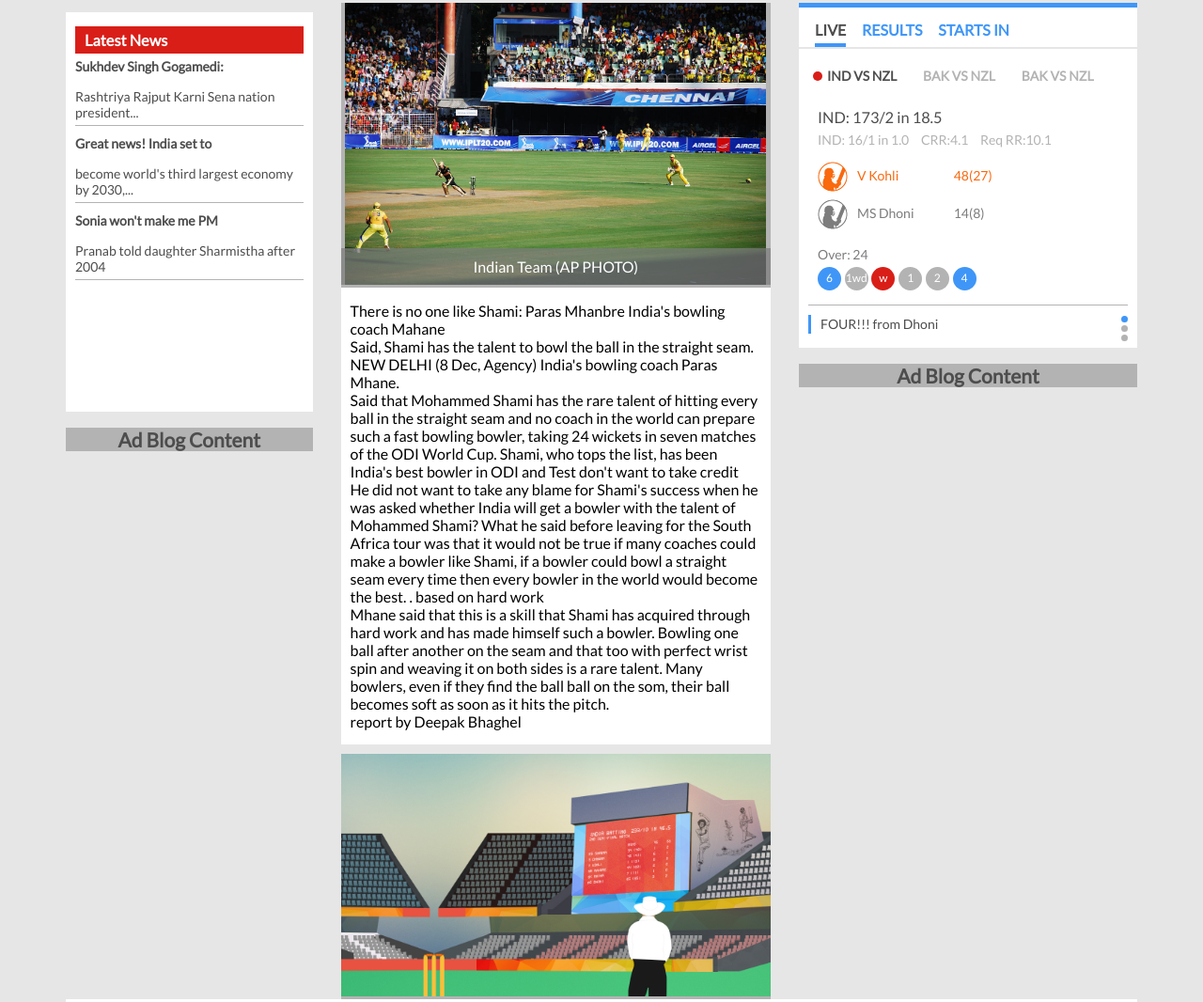
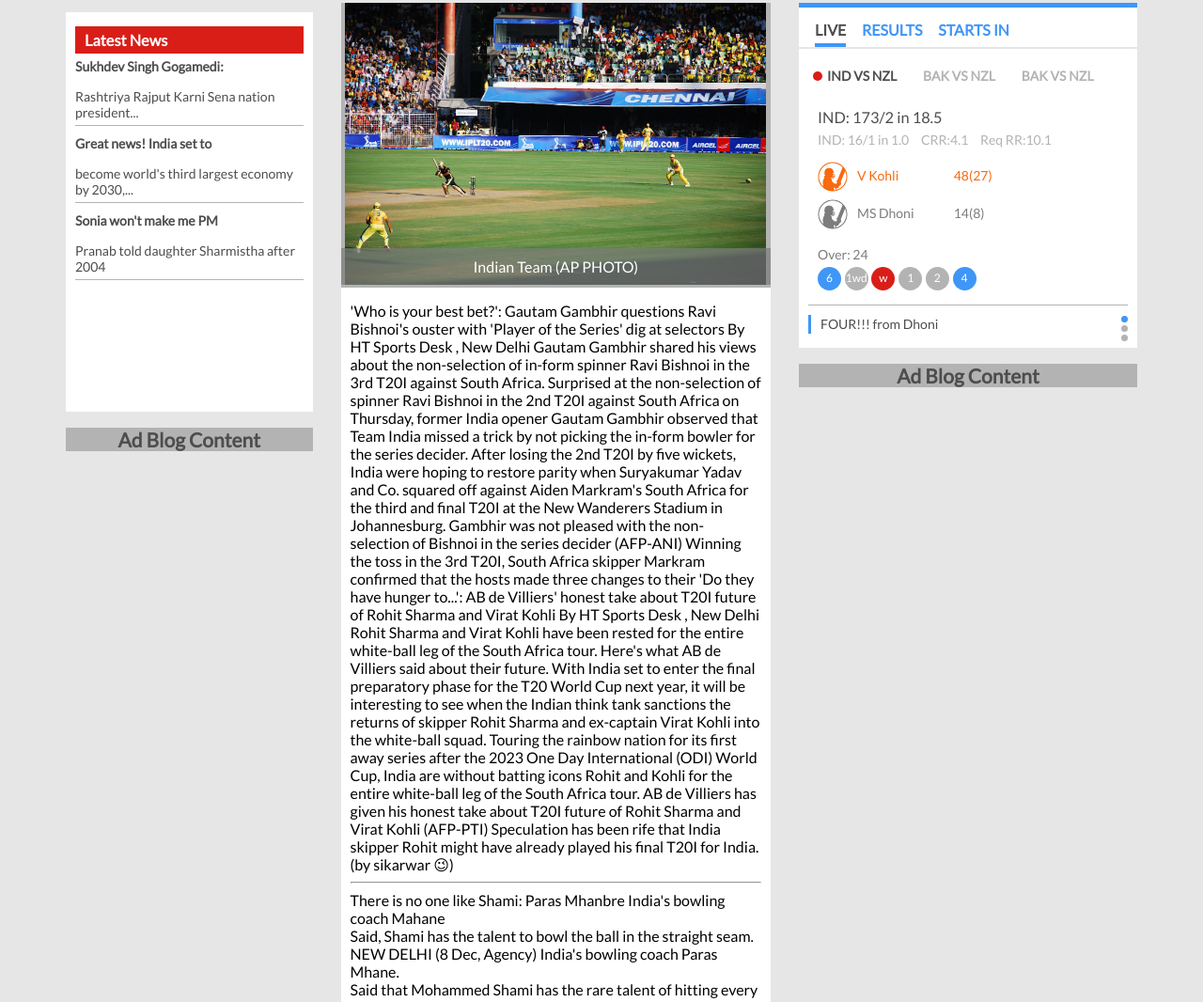
Before and after one commit to SportUpNews24/SportUpNews24, a website: page index.html in a window 1280 px wide. Shown: the part 295-1361 px from the top of the page at 94% size. Drawn offline with Linux system fonts and the light colour scheme.

Commit message:
Update index.html

```diff
--- a/index.html
+++ b/index.html
@@ -161,6 +161,36 @@
             </div>
             <div class="rca-padding"><font color="black">
             <p>
+'Who is your best bet?': Gautam Gambhir questions Ravi Bishnoi's ouster with 'Player of the Series' dig at selectors
+By
+HT Sports Desk
+, New Delhi
+
+Gautam Gambhir shared his views about the non-selection of in-form spinner Ravi Bishnoi in the 3rd T20I against South Africa.
+
+Surprised at the non-selection of spinner Ravi Bishnoi in the 2nd T20I against South Africa on Thursday, former India opener Gautam Gambhir observed that Team India missed a trick by not picking the in-form bowler for the series decider. After losing the 2nd T20I by five wickets, India were hoping to restore parity when Suryakumar Yadav and Co. squared off against Aiden Markram's South Africa for the third and final T20I at the New Wanderers Stadium in Johannesburg.
+
+
+Gambhir was not pleased with the non-selection of Bishnoi in the series decider (AFP-ANI)
+
+Winning the toss in the 3rd T20I, South Africa skipper Markram confirmed that the hosts made three changes to their
+
+'Do they have hunger to...': AB de Villiers' honest take about T20I future of Rohit Sharma and Virat Kohli
+By
+HT Sports Desk
+, New Delhi
+
+Rohit Sharma and Virat Kohli have been rested for the entire white-ball leg of the South Africa tour. Here's what AB de Villiers said about their future.
+
+With India set to enter the final preparatory phase for the T20 World Cup next year, it will be interesting to see when the Indian think tank sanctions the returns of skipper Rohit Sharma and ex-captain Virat Kohli into the white-ball squad. Touring the rainbow nation for its first away series after the 2023 One Day International (ODI) World Cup, India are without batting icons Rohit and Kohli for the entire white-ball leg of the South Africa tour.
+
+
+AB de Villiers has given his honest take about T20I future of Rohit Sharma and Virat Kohli (AFP-PTI)
+
+Speculation has been rife that India skipper Rohit might have already played his final T20I for India.(by sikarwar 😉)
+
+<hr>
+
 There is no one like Shami: Paras Mhanbre
 India's bowling coach Mahane<br>
 
```
